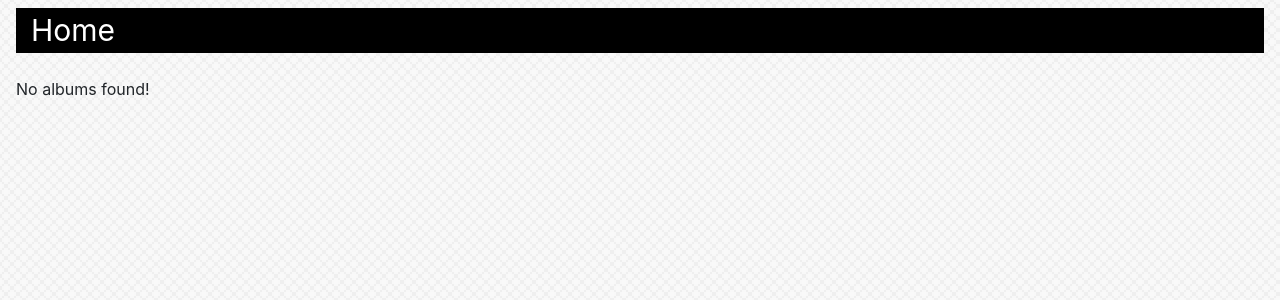
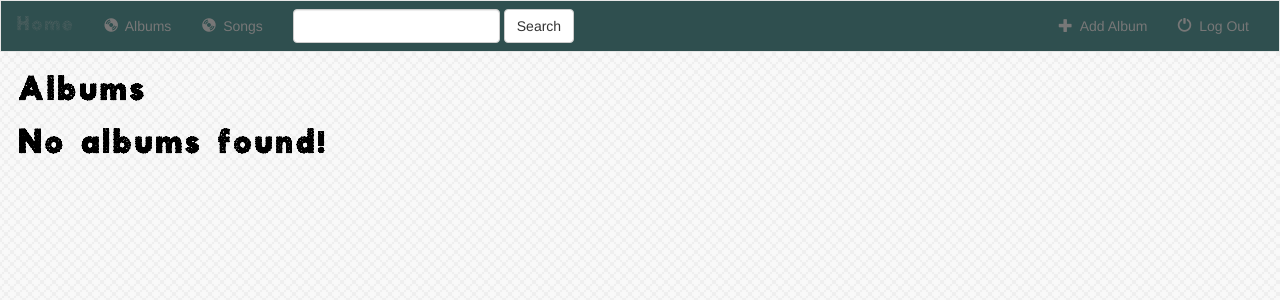
Before and after one commit to Stuart1997/DjangoPractice, a Django app: page /music/ in a window 1280 px wide. Shown: the top 300 px of the page. Run offline with Django 3.2, Linux system fonts and the light colour scheme; data that the repository does not hold is empty; some libraries are stand-ins or nearby versions.

Commit message:
Added a bootstrap navigation bar and a base/includes file

```diff
--- a/music/static/music/style.css
+++ b/music/static/music/style.css
@@ -2,18 +2,29 @@ body {
     background: white url("images/subtlenet2_@2X.png");
 }
 
-div.container-fluid {
-    background-color: black;
+@font-face {
+    font-family: 'Aroly';
+    src: url('ArolyFont/Font/AROLY.ttf') format("opentype");
 }
 
-a.navbar-logo {
-    color: white;
-    text-decoration: none;
-    font-size: 30px;
+div.container-fluid {
+    background-color: darkslategrey;
 }
 
-a:hover {
-    color: yellow;
+.navbar {
+    border-radius: 0;
+}
+
+.navbar-brand {
+    font-family: 'Aroly', cursive;
+    text-decoration-color: red;
+}
+
+p {
+    font-family: 'Aroly', cursive;
+    color: black;
+    font-size: 30px;
+    font-weight: bold;
 }
 
 div#wholePage {
--- /dev/null
+++ b/music/templates/music/base.html
@@ -0,0 +1,69 @@
+<!DOCTYPE html>
+<html lang="en">
+<head>
+    <meta charset="UTF-8">
+
+    {% load staticfiles %}
+    <link rel="stylesheet" href="https://maxcdn.bootstrapcdn.com/bootstrap/3.3.6/css/bootstrap.min.css">
+    <link href='https://fonts.googleapis.com/css?family=Satisfy' rel='stylesheet' type='text/css'>
+    <link rel="stylesheet" type="text/css" href="{% static 'music/style.css' %}" />
+    <script src="https://ajax.googleapis.com/ajax/libs/jquery/1.12.0/jquery.min.js"></script>
+    <script src="http://maxcdn.bootstrapcdn.com/bootstrap/3.3.6/js/bootstrap.min.js"></script>
+
+
+</head>
+<body>
+
+<nav class="navbar navbar-default">
+    <div class="container-fluid">
+
+        <!-- Header -->
+        <div class="navbar-header">
+            <button type="button" class="navbar-toggle" data-toggle="collapse" data-target="#NavigationBar">
+                <span class="icon-bar"></span>
+                <span class="icon-bar"></span>
+                <span class="icon-bar"></span>
+            </button>
+            <a class="navbar-brand" href="{% url 'music:index' %}">Home</a>
+        </div>
+
+        <!-- Other navbar items --> <!-- li class="active" -->
+        <div class="collapse navbar-collapse" id="NavigationBar">
+            <ul class="nav navbar-nav">
+                <li class=""><a href="{% url 'music:index' %}">
+                    <span class="glyphicon glyphicon-cd" aria-hidden="true"></span>&nbsp; Albums
+                </a></li>
+                <li class=""><a href="#">
+                    <span class="glyphicon glyphicon-cd" aria-hidden="true"></span>&nbsp; Songs</a>
+                </li>
+            </ul>
+
+            <form class="navbar-form navbar-left" role="search" method="get" action="#">
+                <div class="form-group">
+                    <input type="text" class="form-control" name="query" value="">
+                </div>
+                <button type="submit" class="btn btn-default">Search</button>
+            </form>
+
+            <ul class="nav navbar-nav navbar-right">
+                <li class=""><a href="#">
+                    <span class="glyphicon glyphicon-plus" aria-hidden="true"></span>&nbsp; Add Album</a>
+                </li>
+
+                <li class=""><a href="#">
+                    <span class="glyphicon glyphicon-off" aria-hidden="true"></span>&nbsp; Log Out</a>
+                </li>
+            </ul>
+
+        </div>
+
+
+    </div>
+</nav>
+
+{%  block body %}
+
+{% endblock %}
+
+</body>
+</html>
--- a/music/templates/music/index.html
+++ b/music/templates/music/index.html
@@ -4,22 +4,15 @@
 <head>
     <meta charset="UTF-8">
     <title>Music</title>
+    {% extends 'music/base.html' %}
 
-    {% load staticfiles %}
-    <link href="https://stackpath.bootstrapcdn.com/bootstrap/4.1.3/css/bootstrap.min.css" rel="stylesheet" integrity="sha384-MCw98/SFnGE8fJT3GXwEOngsV7Zt27NXFoaoApmYm81iuXoPkFOJwJ8ERdknLPMO" crossorigin="anonymous" />
-    <link rel="stylesheet" type="text/css" href="{% static 'music/style.css' %}" />
 </head>
 <body>
-<nav class="navbar navbar-default">
-    <div class="container-fluid">
-        <div class="navbar-header">
-            <a class="navbar-logo" href="{% url 'music:index' %}">Home</a>
-        </div>
 
-    </div>
-</nav>
+{%  block body %}
+<div id="wholePage">
 
-<div id="wholePage">
+<p>Albums</p>
 
 {% if allAlbums %}
     <table>
@@ -47,6 +40,6 @@
 {% endif %}
 
 </div>
-
+{%  endblock %}
 </body>
 </html>
```
Also changed, not shown: music/templates/music/detail.html (+3 -16 lines), music/static/music/ArolyFont/Font/AROLY.ttf (added).
